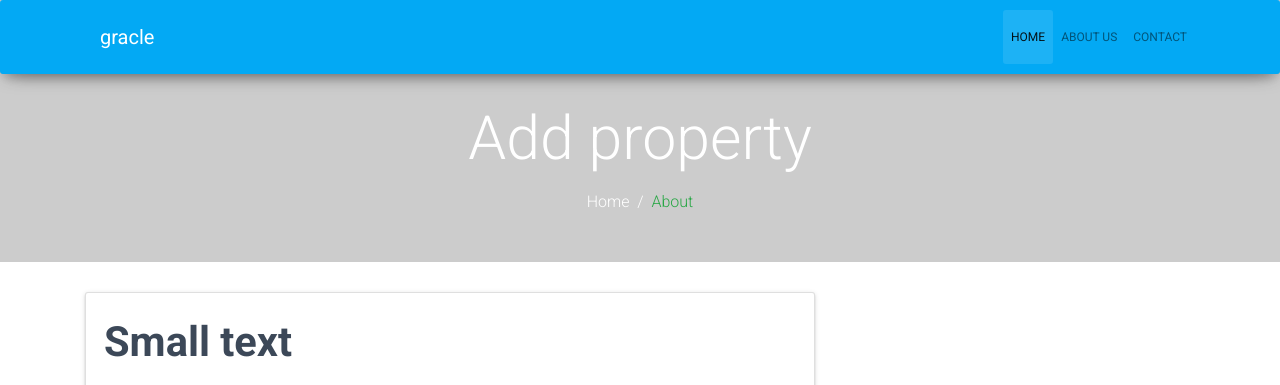
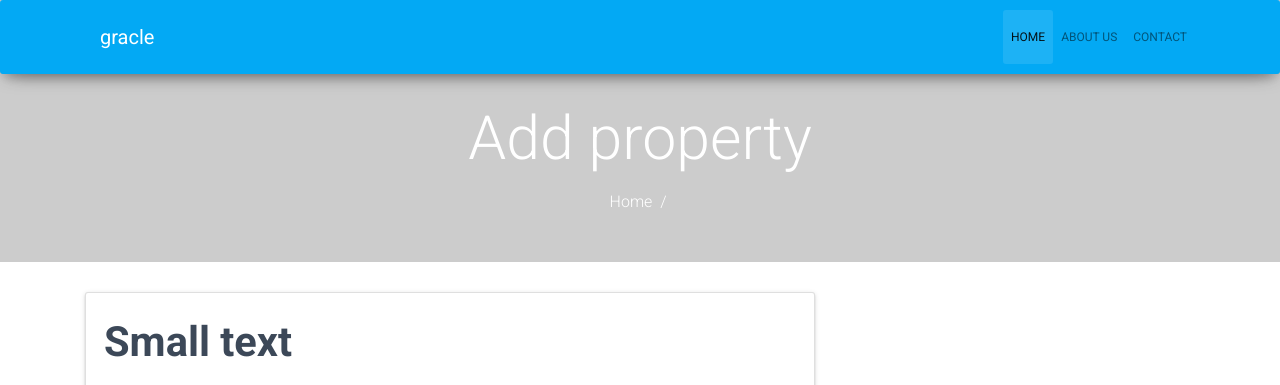
Before and after one commit to gracle/gracle.github.io, a Jekyll site: the page built from index.html, in a window 1280 px wide and 900 px high. Shown: the top 385 px of the window. Built offline with Jekyll 4.4.1, drawn with Linux system fonts in a browser that asks for light colours; nearby versions of some CDN libraries; the list of posts is cut into pages by our own code.

Commit message:
Update header.html

```diff
--- a/_includes/header.html
+++ b/_includes/header.html
@@ -4,7 +4,7 @@
 		<div class="col-md-12 text-center">
 			<h1 class="mt-0 mb-3 text-white">Add property</h1>
 			<div class="breadcrumbs">
-				<p class="mb-0 text-white"><a class="text-white" href="#">Home</a>  /  <span class="text-success">About</span></p>
+				<p class="mb-0 text-white"><a class="text-white" href="{{ site.url }}">Home</a>  /  <span class="text-success">{{ item.title }}</span></p>
 			</div>
 		</div>
 	</div>
```
